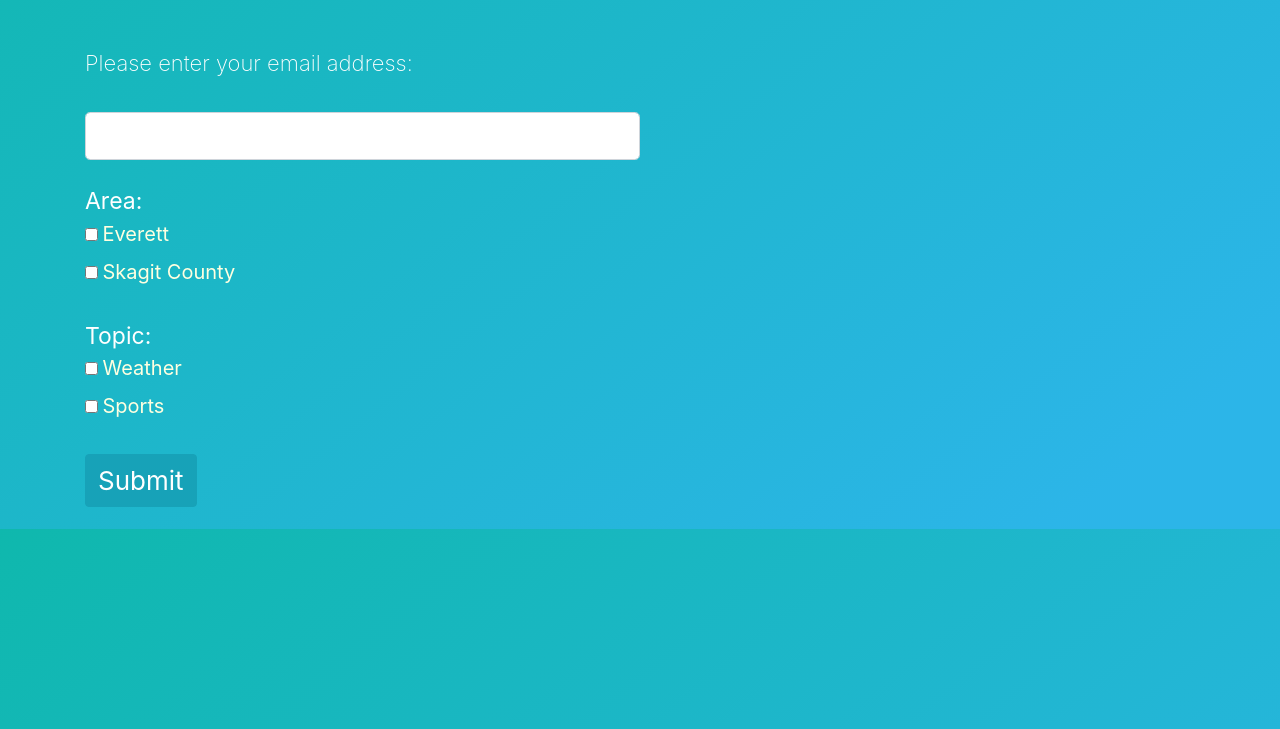
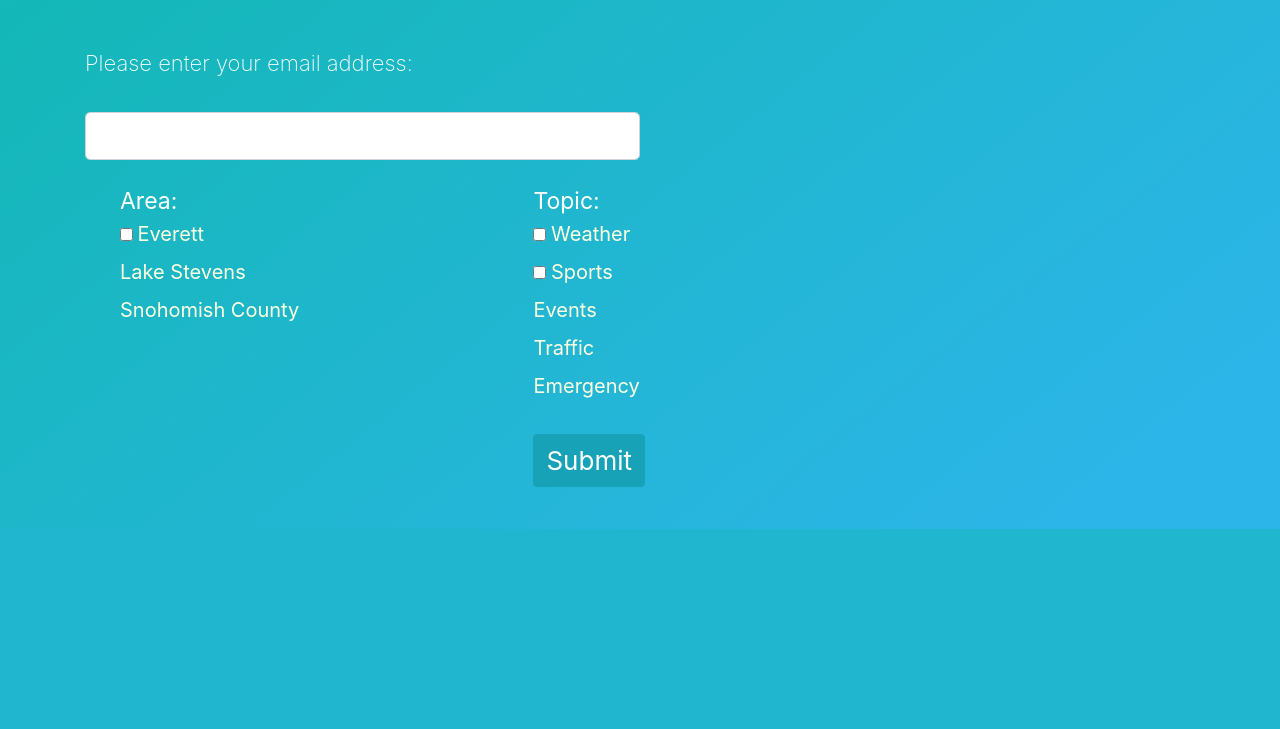
Before and after one commit to ninhktran/CHacks, a Flask app: template Website/templates/home.html in a window 1280 px wide. Shown: the part 271-1000 px from the top of the page. After the commit the page ends 800 px from the top, so only its background shows below. Run offline with Flask 2, Linux system fonts and the light colour scheme; the template is opened without the code that fills it: values that come from a table or form of the project are taken from there, others are empty; some libraries are stand-ins or nearby versions.

Commit message:
Update home.html

```diff
--- a/Website/templates/home.html
+++ b/Website/templates/home.html
@@ -4,7 +4,9 @@
     <div class="main_page" id="section1">
         <div class="welcome-text">Welcome! to Skagit county notification central!</div>
         <div class="secondary-text">Sign up to receive notifications from local gov agencies</div>
-{#          <button class="subscribe" onclick="window.location.href = '#section2'">Subscribe</button>#}
+        {#
+        <button class="subscribe" onclick="window.location.href = '#section2'">Subscribe</button>
+        #}
     </div>
     <form method="POST" action="">
         {{ form.hidden_tag() }}
@@ -23,12 +25,15 @@
                 <br>
                 <label class="email_prompt">Please enter your email address:</label><br><br>
                 {{ form.email( class="form-control form-control-lg" ) }}
-{#                            <button type="button" class="btn btn-info" onclick="window.location.href = '#section3'">Next</button>#}
+                {#
+                <button type="button" class="btn btn-info" onclick="window.location.href = '#section3'">Next</button>
+                #}
             </div>
             {% endif %}
         </div>
         <br>
-            <div class="controllll">
+        <div class="container" style="display: flex;
+justify-content: space-between; width:50%; margin-left: 20px;">
             <div class="control_checkbox">
                 <div class="checkbox_title">Area:</div>
                 <div>
@@ -36,20 +41,36 @@
                     <label style="color: lightyellow; font-size: 20px;">Everett</label>
                 </div>
                 <div>
-                        {{ form.skagit_county()}}
-                        <label style="color: lightyellow; font-size: 20px;">Skagit County</label>
+                    {{ form.lake_stevens(class="checkbox_this")}}
+                    <label style="color: lightyellow; font-size: 20px;">Lake Stevens</label>
+                </div>
+                <div>
+                    {{ form.snohomish_county()}}
+                    <label style="color: lightyellow; font-size: 20px;">Snohomish County</label>
                 </div>
             </div>
-            <br>
+            <div</div>
             <div class="control_checkbox">
                 <div class="checkbox_title">Topic:</div>
                 <div>
-                        {{ form.weather()}}
+                    {{ form.weather() }}
                     <label style="color: lightyellow; font-size: 20px;">Weather</label>
                 </div>
                 <div>
-                        {{ form.sports()}}
+                    {{ form.sports() }}
                     <label style="color: lightyellow; font-size: 20px;">Sports</label>
+                </div>
+                <div>
+                    {{ form.events() }}
+                    <label style="color: lightyellow; font-size: 20px;">Events</label>
+                </div>
+                <div>
+                    {{ form.traffic() }}
+                    <label style="color: lightyellow; font-size: 20px;">Traffic</label>
+                </div>
+                <div>
+                    {{ form.emergency() }}
+                    <label style="color: lightyellow; font-size: 20px;">Emergency</label>
                 </div>
             </div>
             <span class="submit_button">
```
Lines whose indentation alone changed are shown as unchanged.
